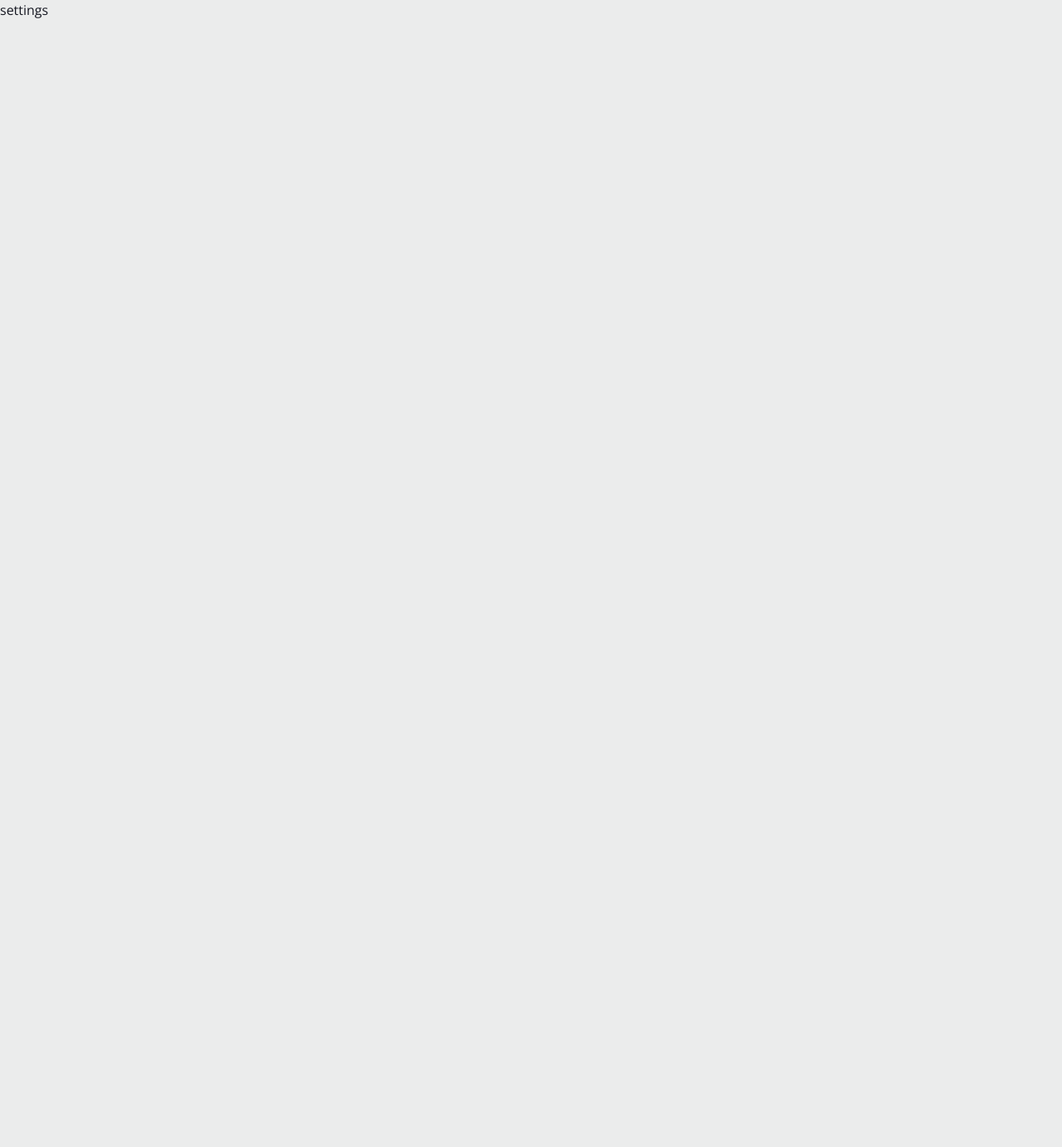
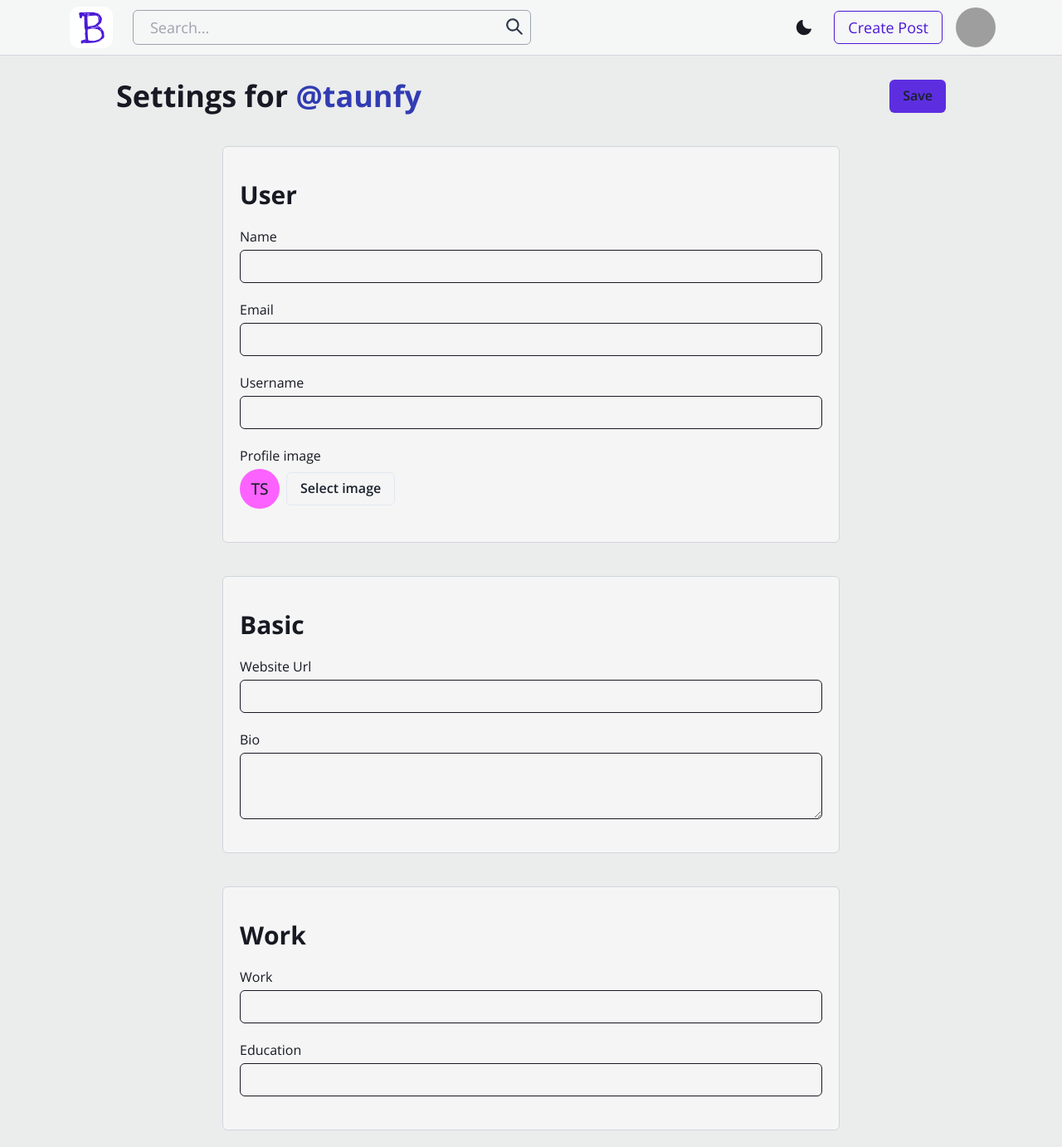
Before and after one commit to tarunfy/Bloggy, a Next.js app in the folder frontend/: page /settings in a window 1280 px wide. Shown: the whole page at 83% size. Before the commit the page ends 800 px from the top, so only its background shows below. Built offline with nearby package versions, Linux system fonts and the light colour scheme; grey boxes are pictures that could not be loaded.

Commit message:
created settings page

```diff
--- a/frontend/components/Blog/Blog.jsx
+++ b/frontend/components/Blog/Blog.jsx
@@ -40,7 +40,7 @@ const Blog = ({ name, img }) => {
             className={`text-[1.7rem] max-w-xl font-bold mt-3 ${
               colorMode === "light"
                 ? "hover:!text-[#313CB3]"
-                : "hover:!text-[#aa91f1]"
+                : "hover:!text-[#7f5dde]"
             }`}
           >
             How to connect your flask application to AWS RDS with a CI/CD
--- a/frontend/components/Blog/Option.jsx
+++ b/frontend/components/Blog/Option.jsx
@@ -6,7 +6,7 @@ const Option = ({ filterBy, setFilterBy, name }) => {
       <h3
         className={`${
           filterBy === name ? "font-bold" : "font-normal"
-        } hover:text-[#4A18D7] text-xl transition cursor-pointer`}
+        } hover:text-[#7f5dde] text-xl transition cursor-pointer`}
         onClick={() => setFilterBy(name)}
       >
         {name}
--- a/frontend/components/Blog/Sidebar.jsx
+++ b/frontend/components/Blog/Sidebar.jsx
@@ -35,7 +35,7 @@ const Sidebar = ({ news }) => {
                   className={`text-sm ${
                     colorMode === "light"
                       ? "group-hover:!text-[#313CB3]"
-                      : "group-hover:!text-[#aa91f1]"
+                      : "group-hover:!text-[#7f5dde]"
                   }`}
                 >
                   {article.title}
--- a/frontend/components/Card/BlogCard.jsx
+++ b/frontend/components/Card/BlogCard.jsx
@@ -2,6 +2,7 @@ import { Button, useColorMode } from "@chakra-ui/react";
 import { BsSuitHeart } from "react-icons/bs";
 import { AiOutlineComment } from "react-icons/ai";
 import Link from "next/link";
+import DeleteBlogModal from "../Modals/DeleteBlogModal";
 
 const BlogCard = () => {
   const { colorMode } = useColorMode();
@@ -18,7 +19,7 @@ const BlogCard = () => {
           <a>
             <h1
               className={`text-lg max-w-md font-bold ${
-                colorMode === "light" ? "text-[#313CB3]" : "text-[#aa91f1]"
+                colorMode === "light" ? "text-[#313CB3]" : "text-[#7f5dde]"
               }`}
             >
               How to connect your flask application to AWS RDS with a CI/CD
@@ -47,7 +48,7 @@ const BlogCard = () => {
         <Button className="hover:!bg-[#4A18D7] !bg-[#5d2ee0] text-white">
           Edit
         </Button>
-        <Button colorScheme="red">Delete</Button>
+        <DeleteBlogModal />
       </div>
     </div>
   );
--- a/frontend/components/Edit/index.jsx
+++ b/frontend/components/Edit/index.jsx
@@ -1,6 +1,6 @@
 import { CloseIcon } from "@chakra-ui/icons";
 import { IconButton, useColorMode } from "@chakra-ui/react";
-import FileUpload from "./FileUpload";
+import FileUpload from "../FileUpload";
 
 const Edit = ({
   markdown,
--- a/frontend/components/Edit/FileUpload.jsx
+++ b/frontend/components/FileUpload/index.jsx
@@ -1,6 +1,6 @@
-import { FormControl, InputGroup, Button, Spinner } from "@chakra-ui/react";
+import { FormControl, InputGroup, Button } from "@chakra-ui/react";
 
-import { useRef, useState } from "react";
+import { useRef } from "react";
 
 const FileUpload = ({ name, acceptedFileTypes, text, setCoverImage }) => {
   const handleCoverImage = (e) => {
@@ -17,6 +17,7 @@ const FileUpload = ({ name, acceptedFileTypes, text, setCoverImage }) => {
       return;
     }
   };
+
   const inputRef = useRef();
 
   return (
--- /dev/null
+++ b/frontend/components/Modals/DeleteBlogModal.jsx
@@ -0,0 +1,51 @@
+import {
+  Modal,
+  ModalOverlay,
+  ModalContent,
+  ModalHeader,
+  ModalFooter,
+  ModalBody,
+  ModalCloseButton,
+  useDisclosure,
+  Button,
+} from "@chakra-ui/react";
+
+const DeleteBlogModal = () => {
+  const { isOpen, onOpen, onClose } = useDisclosure();
+
+  const handleDelete = () => {};
+
+  return (
+    <>
+      <Button onClick={onOpen} colorScheme="red">
+        Delete
+      </Button>
+      <Modal isOpen={isOpen} onClose={onClose} isCentered>
+        <ModalOverlay bg="none" backdropFilter="auto" backdropBlur="2px" />
+        <ModalContent>
+          <ModalHeader>Are you absolutely sure?</ModalHeader>
+          <ModalCloseButton />
+          <ModalBody>
+            This action cannot be undone. This will permanently delete the blog.
+          </ModalBody>
+          <ModalFooter>
+            <Button onClick={handleDelete} colorScheme="red" mr={3}>
+              Delete
+            </Button>
+
+            <Button
+              variant="outline"
+              onClick={() => {
+                onClose();
+              }}
+            >
+              Cancel
+            </Button>
+          </ModalFooter>
+        </ModalContent>
+      </Modal>
+    </>
+  );
+};
+
+export default DeleteBlogModal;
--- a/frontend/pages/dashboard.jsx
+++ b/frontend/pages/dashboard.jsx
@@ -4,7 +4,7 @@ import BlogCard from "../components/Card/BlogCard";
 import Layout from "../components/Layout";
 
 const Dashboard = () => {
-  const [blogs, setBlogs] = useState([1, 2, 3]);
+  const [blogs, setBlogs] = useState([1]);
   return (
     <div>
       <Layout
--- a/frontend/pages/settings.jsx
+++ b/frontend/pages/settings.jsx
@@ -1,7 +1,135 @@
-import React from "react";
+import { CloseIcon } from "@chakra-ui/icons";
+import {
+  Avatar,
+  Button,
+  IconButton,
+  Input,
+  Textarea,
+  useColorMode,
+} from "@chakra-ui/react";
+import { useState } from "react";
+import FileUpload from "../components/FileUpload";
+import Layout from "../components/Layout";
+import Navbar from "../components/Navbar";
 
 const Settings = () => {
-  return <div>settings</div>;
+  const { colorMode } = useColorMode();
+  const [profileImage, setProfileImage] = useState("");
+  return (
+    <div>
+      <Layout
+        title="Settings - Bloggy Community"
+        description="Settings page of bloggy community"
+      />
+      <Navbar />
+      <div className="mt-24 max-w-[1000px] mx-auto">
+        <div className="w-full flex items-center justify-between">
+          <h1 className="text-4xl font-bold">
+            Settings for{" "}
+            <span
+              className={`${
+                colorMode === "light" ? "text-[#313CB3]" : "text-[#7f5dde]"
+              }`}
+            >
+              @taunfy
+            </span>
+          </h1>
+          <Button className="fixed hover:!bg-[#4A18D7] !bg-[#5d2ee0] text-white">
+            Save
+          </Button>
+        </div>
+
+        {/* USER */}
+        <div
+          className={`mx-32 mt-10 border rounded-md px-5 py-10 space-y-5 mb-5 ${
+            colorMode === "light"
+              ? "!border-gray-300 !bg-white/50"
+              : "!border-gray-50/70 !bg-[#2D3748]/50"
+          }`}
+        >
+          <h1 className="text-3xl font-bold">User</h1>
+          <div className="space-y-1">
+            <label>Name</label>
+            <Input type="text" variant="outline" display="block" required />
+          </div>
+          <div className="space-y-1">
+            <label>Email</label>
+            <Input type="email" variant="outline" display="block" required />
+          </div>
+          <div className="space-y-1">
+            <label>Username</label>
+            <Input type="text" variant="outline" display="block" required />
+          </div>
+          <div className="space-y-1">
+            <label>Profile image</label>
+            <div className="flex items-center space-x-2">
+              <Avatar name="Tarun Sharma" src={profileImage} />
+              {!profileImage ? (
+                <FileUpload
+                  text="Select image"
+                  setCoverImage={setProfileImage}
+                  name="Image upload"
+                  acceptedFileTypes="image/png, image/gif, image/jpeg"
+                />
+              ) : (
+                <div className="flex items-center space-x-4">
+                  <FileUpload
+                    text="Change image"
+                    setCoverImage={setProfileImage}
+                    name="Image upload"
+                    acceptedFileTypes="image/png, image/gif, image/jpeg"
+                  />
+                  <IconButton
+                    variant="ghost"
+                    icon={<CloseIcon className="!text-red-500" />}
+                    onClick={() => setProfileImage("")}
+                  />
+                </div>
+              )}
+            </div>
+          </div>
+        </div>
+
+        {/* BASIC */}
+        <div
+          className={`mx-32 mt-10 border rounded-md px-5 py-10 space-y-5 mb-5 ${
+            colorMode === "light"
+              ? "!border-gray-300 !bg-white/50"
+              : "!border-gray-50/70 !bg-[#2D3748]/50"
+          }`}
+        >
+          <h1 className="text-3xl font-bold">Basic</h1>
+          <div className="space-y-1">
+            <label>Website Url</label>
+            <Input type="text" variant="outline" display="block" required />
+          </div>
+          <div className="space-y-1">
+            <label>Bio</label>
+            <Textarea type="text" variant="outline" display="block" required />
+          </div>
+        </div>
+
+        {/* WORK */}
+        <div
+          className={`mx-32 mt-10 border rounded-md px-5 py-10 space-y-5 mb-5 ${
+            colorMode === "light"
+              ? "!border-gray-300 !bg-white/50"
+              : "!border-gray-50/70 !bg-[#2D3748]/50"
+          }`}
+        >
+          <h1 className="text-3xl font-bold">Work</h1>
+          <div className="space-y-1">
+            <label>Work</label>
+            <Input type="text" variant="outline" display="block" required />
+          </div>
+          <div className="space-y-1">
+            <label>Education</label>
+            <Input type="text" variant="outline" display="block" required />
+          </div>
+        </div>
+      </div>
+    </div>
+  );
 };
 
 export default Settings;
```
